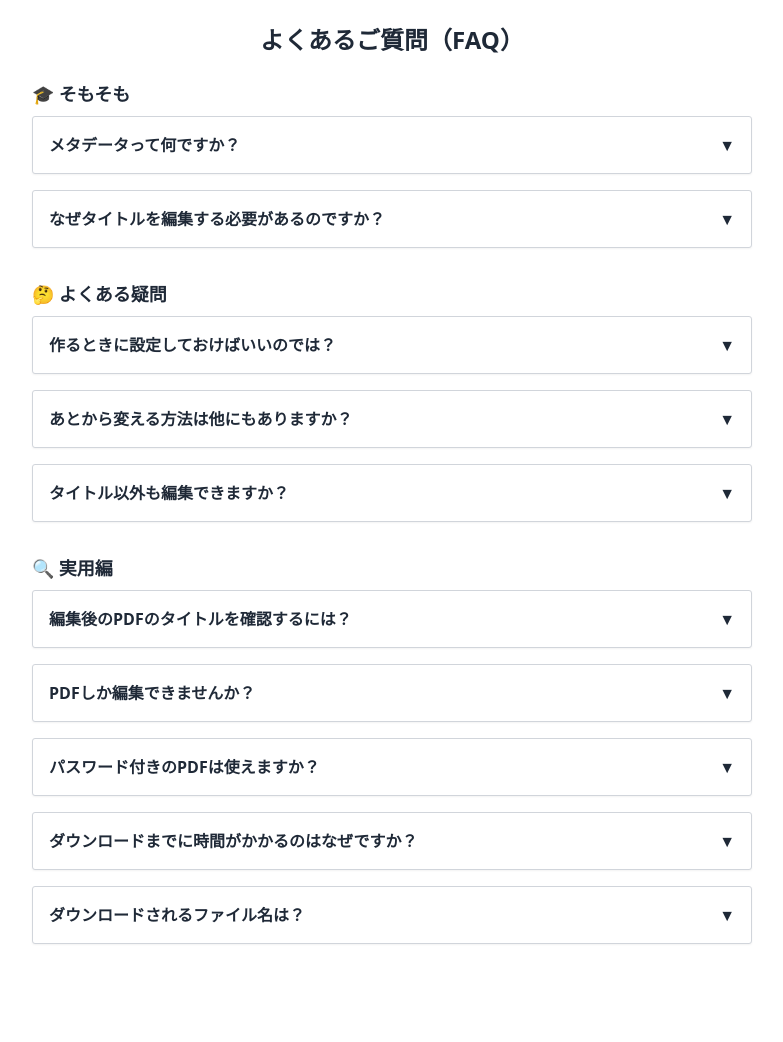
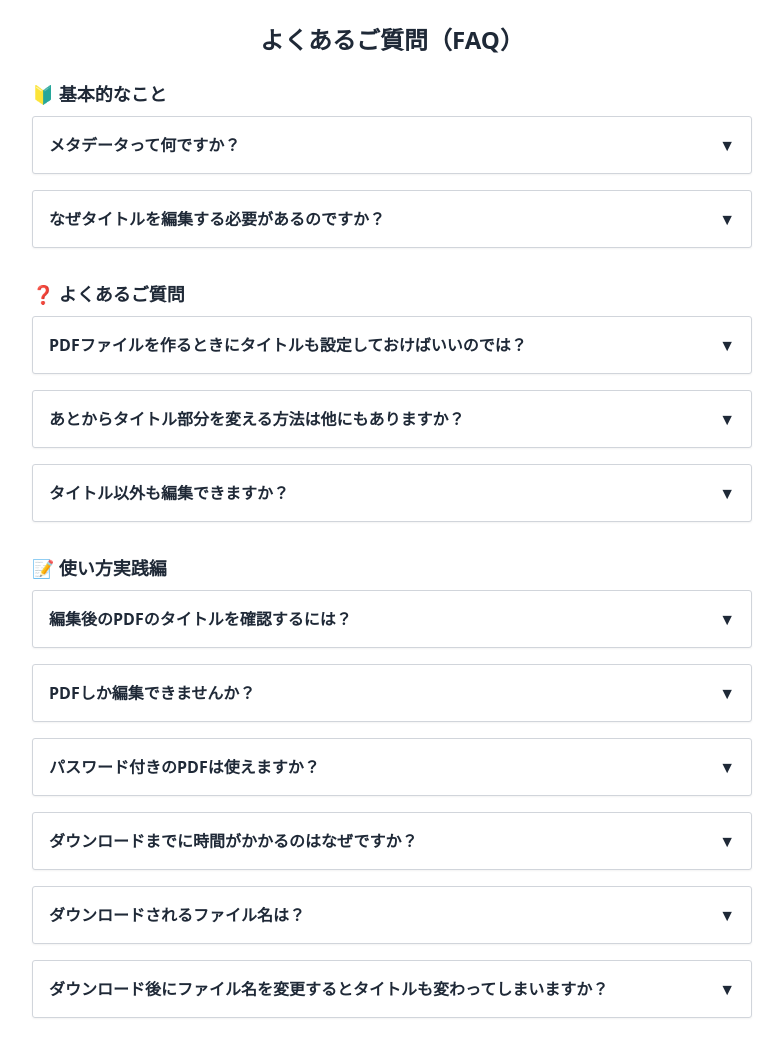
Before and after one commit to y2photo/pdf-metadata-editor, a FastAPI app: page /faq in a window 1280 px wide. Shown: the whole page, without its empty margins (248-1031 px from the left). Before the commit the page ends 944 px from the top, so only its background shows below. Run offline with FastAPI, Linux system fonts and the light colour scheme; some libraries are stand-ins or nearby versions.

Commit message:
注意書き、文言修正、改行修正

```diff
--- a/templates/faq.html
+++ b/templates/faq.html
@@ -26,14 +26,15 @@
 
     <div class="space-y-8">
       <div>
-        <h2 class="text-lg font-semibold mb-2">🎓 そもそも</h2>
+        <h2 class="text-lg font-semibold mb-2">🔰 基本的なこと</h2>
         <div class="space-y-4">
           <div class="faq-item bg-white border border-gray-300 shadow-sm p-4">
             <button class="faq-question text-left w-full font-semibold text-base" onclick="toggleFaq(this)">
               メタデータって何ですか？
             </button>
             <div class="faq-answer mt-2 text-sm hidden">
-              PDFファイルに埋め込まれている「ファイルの裏情報」です。タイトル、作成者、作成日時などが含まれます。
+              PDFファイルに埋め込まれている「ファイルの裏情報」です。<br>
+              タイトル、作成者、作成日時などが含まれます。
             </div>
           </div>
 
@@ -42,30 +43,33 @@
               なぜタイトルを編集する必要があるのですか？
             </button>
             <div class="faq-answer mt-2 text-sm hidden">
-              自動生成されたPDFやテンプレートの使い回しでは、内容と関係のないタイトルになっていることがあります。ネット検索でヒットしやすくするため、正しいタイトルの設定は重要です。
+              自動生成されたPDFやテンプレートの使い回しでは、内容と関係のないタイトルになっていることが<br>
+              あります。ネット検索でヒットしやすくするため、正しいタイトルの設定は重要です。
             </div>
           </div>
         </div>
       </div>
 
       <div>
-        <h2 class="text-lg font-semibold mb-2">🤔 よくある疑問</h2>
+        <h2 class="text-lg font-semibold mb-2">❓ よくあるご質問</h2>
         <div class="space-y-4">
           <div class="faq-item bg-white border border-gray-300 shadow-sm p-4">
             <button class="faq-question text-left w-full font-semibold text-base" onclick="toggleFaq(this)">
-              作るときに設定しておけばいいのでは？
+              PDFファイルを作るときにタイトルも設定しておけばいいのでは？
             </button>
             <div class="faq-answer mt-2 text-sm hidden">
-              もちろんそれが理想ですが、社内ではPDFの作成方法が部署や担当者、掲載先によって異なるため、確実に設定してもらうのは困難というのが実情です。
+              もちろんそれが理想ですが、社内ではPDFの作成方法が部署や担当者、掲載先によって異なるため、<br>
+              確実に設定してもらうのは困難というのが実情です。
             </div>
           </div>
 
           <div class="faq-item bg-white border border-gray-300 shadow-sm p-4">
             <button class="faq-question text-left w-full font-semibold text-base" onclick="toggleFaq(this)">
-              あとから変える方法は他にもありますか？
+              あとからタイトル部分を変える方法は他にもありますか？
             </button>
             <div class="faq-answer mt-2 text-sm hidden">
-              Acrobat Proなどのソフトでも可能ですが、ライセンスを持っている人が限られているため、全員が使えるとは限りません。
+              Adobe Acrobatなどのソフトでも可能ですが、ライセンスを持っている人が限られているため、<br>
+              誰でも使えるとは限りません。
             </div>
           </div>
 
@@ -74,21 +78,24 @@
               タイトル以外も編集できますか？
             </button>
             <div class="faq-answer mt-2 text-sm hidden">
-              本ツールではタイトルのみ編集可能です。作成者（Author）と作成ソフト（Producer）は自動で設定されます。
+              本ツールではタイトルのみ編集可能です。<br>
+              作成者（Author）と作成ソフト（Producer）は自動で設定されます。
             </div>
           </div>
         </div>
       </div>
 
       <div>
-        <h2 class="text-lg font-semibold mb-2">🔍 実用編</h2>
+        <h2 class="text-lg font-semibold mb-2">📝 使い方実践編</h2>
         <div class="space-y-4">
           <div class="faq-item bg-white border border-gray-300 shadow-sm p-4">
             <button class="faq-question text-left w-full font-semibold text-base" onclick="toggleFaq(this)">
               編集後のPDFのタイトルを確認するには？
             </button>
             <div class="faq-answer mt-2 text-sm hidden">
-              MacではFinderの「情報を見る（Cmd + i）」またはプレビューアプリ、WindowsではPDFをブラウザで開いたときのタブや上部バー、またはAcrobatで確認できます。
+              MacではFinderの「情報を見る（Cmd + i）」またはプレビューアプリ、<br>
+              WindowsではPDFをブラウザで開いたときのタブや上部バー、<br>
+              またはどちらのOSでもAdobe Acrobatで確認できます。
             </div>
           </div>
 
@@ -97,7 +104,8 @@
               PDFしか編集できませんか？
             </button>
             <div class="faq-answer mt-2 text-sm hidden">
-              はい、本ツールではPDFファイルのメタデータ編集にのみ対応しています。Word、Excel、画像などは対象外です。
+              はい、本ツールではPDFファイルのメタデータ編集にのみ対応しています。<br>
+              Word、Excel、画像ファイルなどは対象外です。
             </div>
           </div>
 
@@ -106,7 +114,8 @@
               パスワード付きのPDFは使えますか？
             </button>
             <div class="faq-answer mt-2 text-sm hidden">
-              申し訳ありませんが、パスワードで保護されたPDFファイルには対応しておりません。事前に解除してください。
+              申し訳ありませんが、パスワードで保護されたPDFファイルには対応しておりません。<br>
+              パスワードをかける前のファイルを使うか、事前に解除してください。
             </div>
           </div>
 
@@ -115,7 +124,8 @@
               ダウンロードまでに時間がかかるのはなぜですか？
             </button>
             <div class="faq-answer mt-2 text-sm hidden">
-              メタデータの書き換え処理に多少の時間がかかります。また、サーバーは無料プランのため、起動までにお時間をいただく場合があります。
+              メタデータの書き換え処理に多少の時間がかかります。<br>
+              また、サーバーは無料プランのため、起動までに時間がかかる場合があります。
             </div>
           </div>
 
@@ -124,7 +134,16 @@
               ダウンロードされるファイル名は？
             </button>
             <div class="faq-answer mt-2 text-sm hidden">
-              ダウンロードされるファイルは「modified_pdfs_年月日_時刻.zip」という名前で保存されます（例：modified_pdfs_20250416_1320.zip）。
+              ダウンロードされるファイルは「modified_pdfs_年月日_時刻.zip」という名前で保存されます<br>（例：modified_pdfs_20250416_1320.zip）。
+            </div>
+          </div>
+
+          <div class="faq-item bg-white border border-gray-300 shadow-sm p-4">
+            <button class="faq-question text-left w-full font-semibold text-base" onclick="toggleFaq(this)">
+              ダウンロード後にファイル名を変更するとタイトルも変わってしまいますか？
+            </button>
+            <div class="faq-answer mt-2 text-sm hidden">
+              ファイル名を後から変更しても、タイトルはここで変更したままですのでご安心ください。
             </div>
           </div>
         </div>
--- a/templates/index.html
+++ b/templates/index.html
@@ -51,7 +51,8 @@
                     <p class="text">タイトルを修正したPDFを<br>ダウンロード</p>
                 </li>
             </ul>
-            <p class="note">※1ファイルのサイズ上限は10MB、最大20ファイルまでアップロード可能です。</p>
+            <p class="note">※1ファイルのサイズ上限は10MB、最大20ファイルまでアップロード可能です。<br>
+            ※ファイルの数や容量によってはダウンロードの画面が表示されるまで数秒〜30秒程度かかることがあります。</p>
         </section>
         <section class="tab-container">
             <div class="tabs">
```
